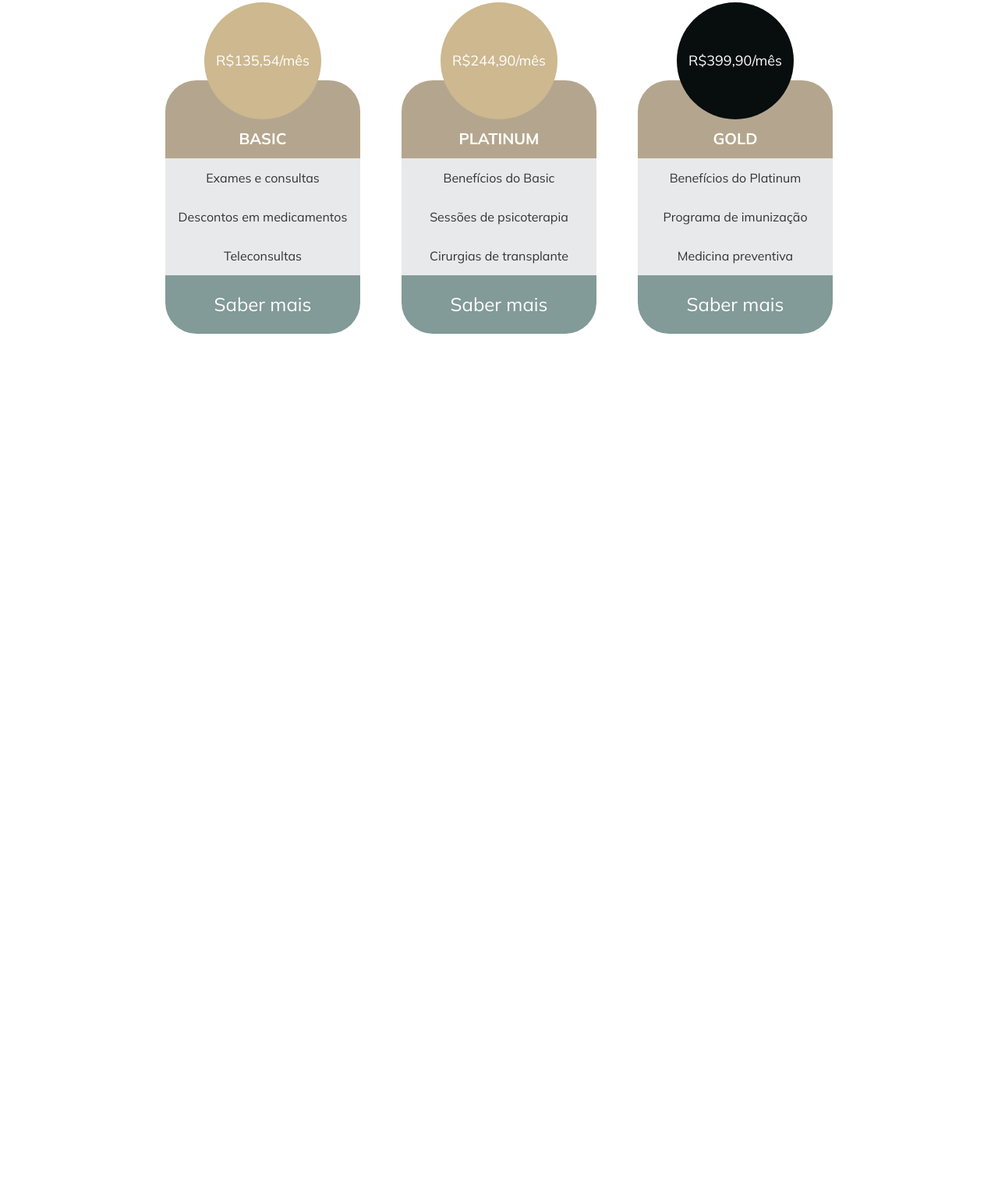
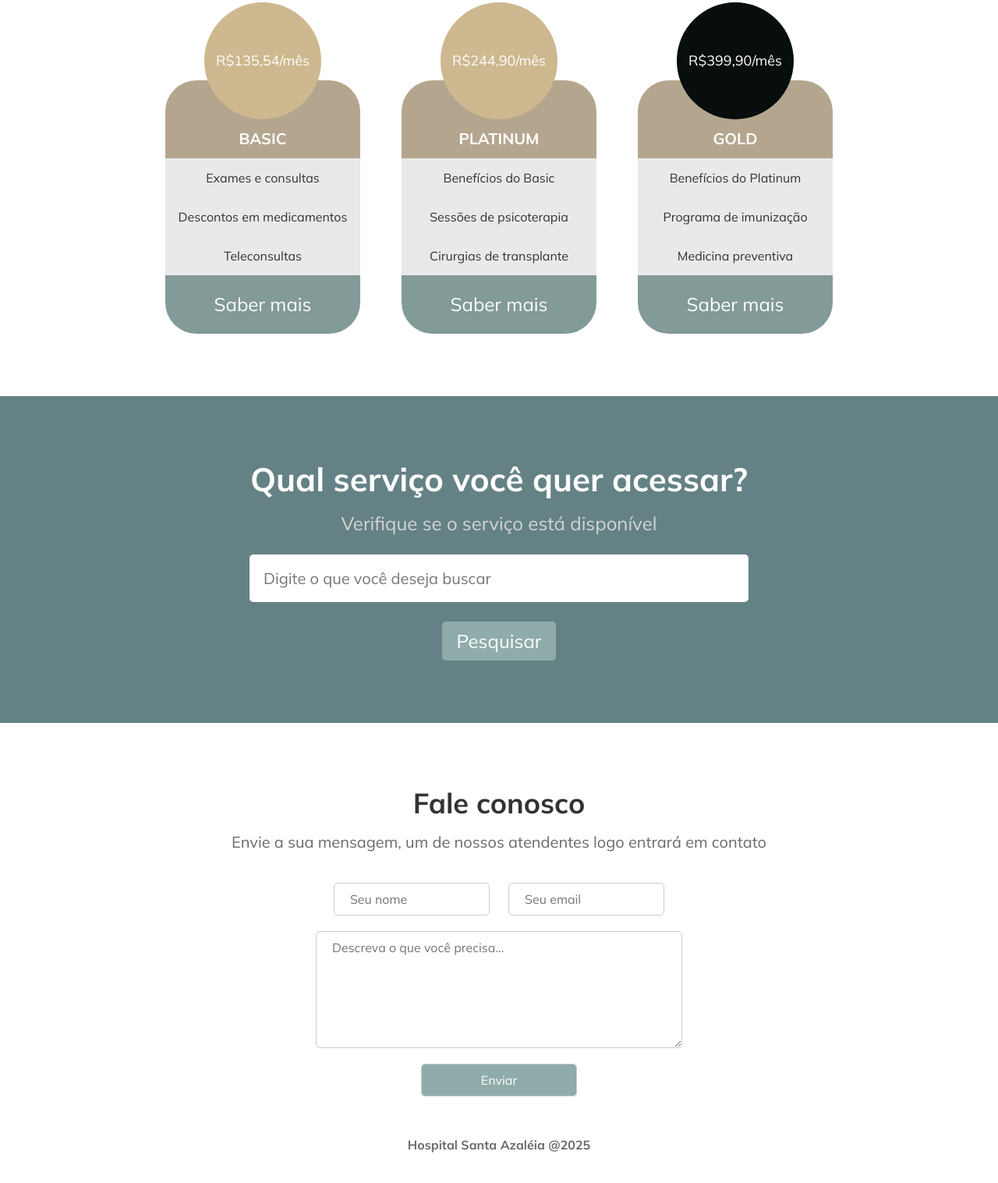
Before and after one commit to analuisa714/projeto-hospital, a plain HTML site: page index.html in a window 1280 px wide. Shown: the part 1141-2658 px from the top of the page at 78% size. Before the commit the page ends 1649 px from the top, so only its background shows below. Drawn offline with Linux system fonts and the light colour scheme.

Commit message:
add: search bar e footer, com estilizacao

```diff
--- a/css/style.css
+++ b/css/style.css
@@ -231,3 +231,99 @@ p{
 .plan .recommended{
     background-color: #080d0d;
 }
+
+
+/* search content */
+
+.searchcontent-container{
+    background-color: #648285;
+    text-align: center;
+    padding: 5rem 0;
+}
+
+.searchcontent-container h2{
+    color: #fff;
+    font-size: 42px;
+    margin-bottom: 15px;
+}
+
+.searchcontent-container p{
+    color: #d5d5d5;
+    font-size: 24px;
+    margin-bottom: 25px;
+}
+
+.searchcontent-container input{
+    display: block;
+    border: none;
+    border-radius: 5px;
+    margin: 0 auto;
+}
+
+.searchcontent-container input[type="text"]{
+    width: 50%;
+    padding: 18px;
+    font-size: 20px;
+    margin-bottom: 25px;
+}
+
+.searchcontent-container input[type="submit"]{
+    background-color: #8facaa;
+    padding: 10px 18px;
+    color: #fff;
+    cursor: pointer;
+    font-size: 24px;
+    transition: 0.5s;
+}
+
+.searchcontent-container input[type="submit"]:hover{
+    background-color: #a3c4c2;
+}
+
+/* contact form  */
+.contact-container{
+    text-align: center;
+    padding: 5rem 0 2rem 0;
+}
+
+.contact-container h2{
+    font-size: 36px;
+    margin-bottom: 15px;
+}
+
+.contact-container p{
+    font-size: 20px;
+    margin-bottom: 40px;
+}
+
+.contact-container input,
+.contact-container textarea{
+    width: 200px;
+    padding: 10px 20px;
+    font-size: 16px;
+    border-radius: 5px;
+    border: 1px solid #ccc;
+    margin: 0 10px 20px;
+}
+
+.contact-container textarea{
+    display: block;
+    margin: 0 auto 20px;
+    width: 470px;
+    height: 150px;
+}
+
+.contact-container input[type="submit"]{
+    display: block;
+    margin: 0 auto;
+    background-color: #8facaa;
+    color: #fff;
+    cursor: pointer;
+}
+
+/* footer  */
+footer{
+    text-align: center;
+    font-weight: bold;
+    margin: 20px 0 100px;
+}
--- a/index.html
+++ b/index.html
@@ -37,7 +37,7 @@
                         <a href="#">Notícias</a>
                     </li>
                     <li>
-                        <a href="#">Contato</a>
+                        <a href="#">Ensino e Pesquisa</a>
                     </li>
                     <li>
                         <a href="#" class="default-btn">Entrar</a>
@@ -118,7 +118,31 @@
                      </div>
                 </div>
             </section>
+            <section class="searchcontent-container">
+                <h2>Qual serviço você quer acessar?</h2>
+                <p>Verifique se o serviço está disponível</p>
+                <form>
+                    <input type="text"
+                    name="content"
+                    id="content"
+                    placeholder="Digite o que você deseja buscar">
+                    <input type="submit" value="Pesquisar">
+                </form>
+            </section>
+            <section class="contact-container">
+                <h2>Fale conosco</h2>
+                <p>Envie a sua mensagem, um de nossos atendentes logo entrará em contato</p>
+                <form>
+                    <input type="text" name="name" id="name" placeholder="Seu nome">
+                    <input type="email" name="email" id="email" placeholder="Seu email">
+                    <textarea name="message" id="message" placeholder="Descreva o que você precisa..."></textarea>
+                    <input type="submit" value="Enviar">
+                </form>
+            </section>
+        </main>
+        <footer>
+            <p>Hospital Santa Azaléia @2025</p>
+        </footer>
     </div>
-
 </body>
 </html>
```
Also changed, not shown: img/logo-2.png.
